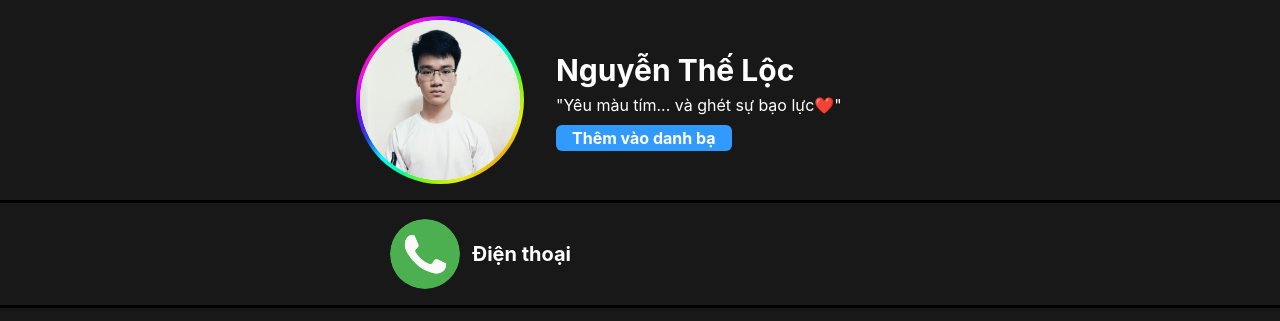
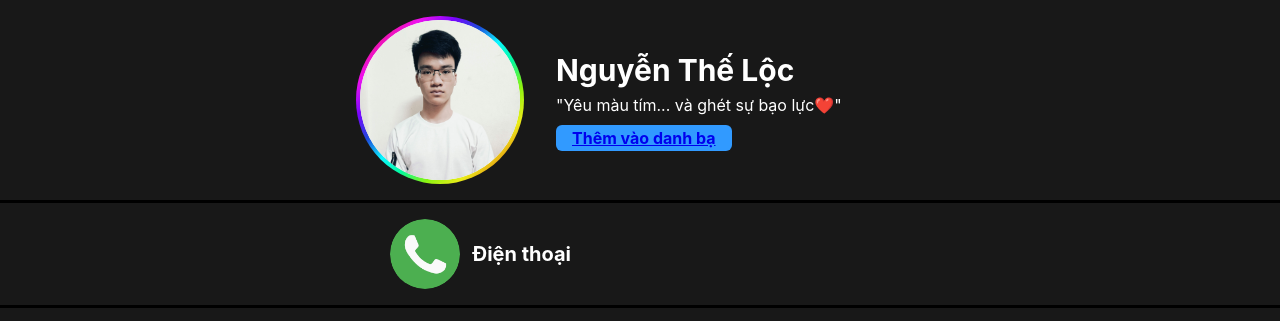
Before and after one commit to theloc2k/theloc2k.github.io, a plain HTML site: page index.html in a window 1280 px wide. Shown: the top 321 px of the page. Drawn offline with Linux system fonts and the light colour scheme.

Commit message:
Update index.html

```diff
--- a/index.html
+++ b/index.html
@@ -19,7 +19,7 @@
                     <div class="info-detail__name">Nguyễn Thế Lộc</div>
                     <div class="info-detail__description">"Yêu màu tím... và ghét sự bạo lực❤️"</div>
                     <div class="info-detail__addcontact">
-                        <button><div href="https://theloc2k.github.io/assets/file/contact.vcf" class="text-item">Thêm vào danh bạ</div></button>
+                        <button><a href="https://theloc2k.github.io/assets/file/contact.vcf" class="text-item">Thêm vào danh bạ</a></button>
                     </div>
                 </div>
             </div>
```
